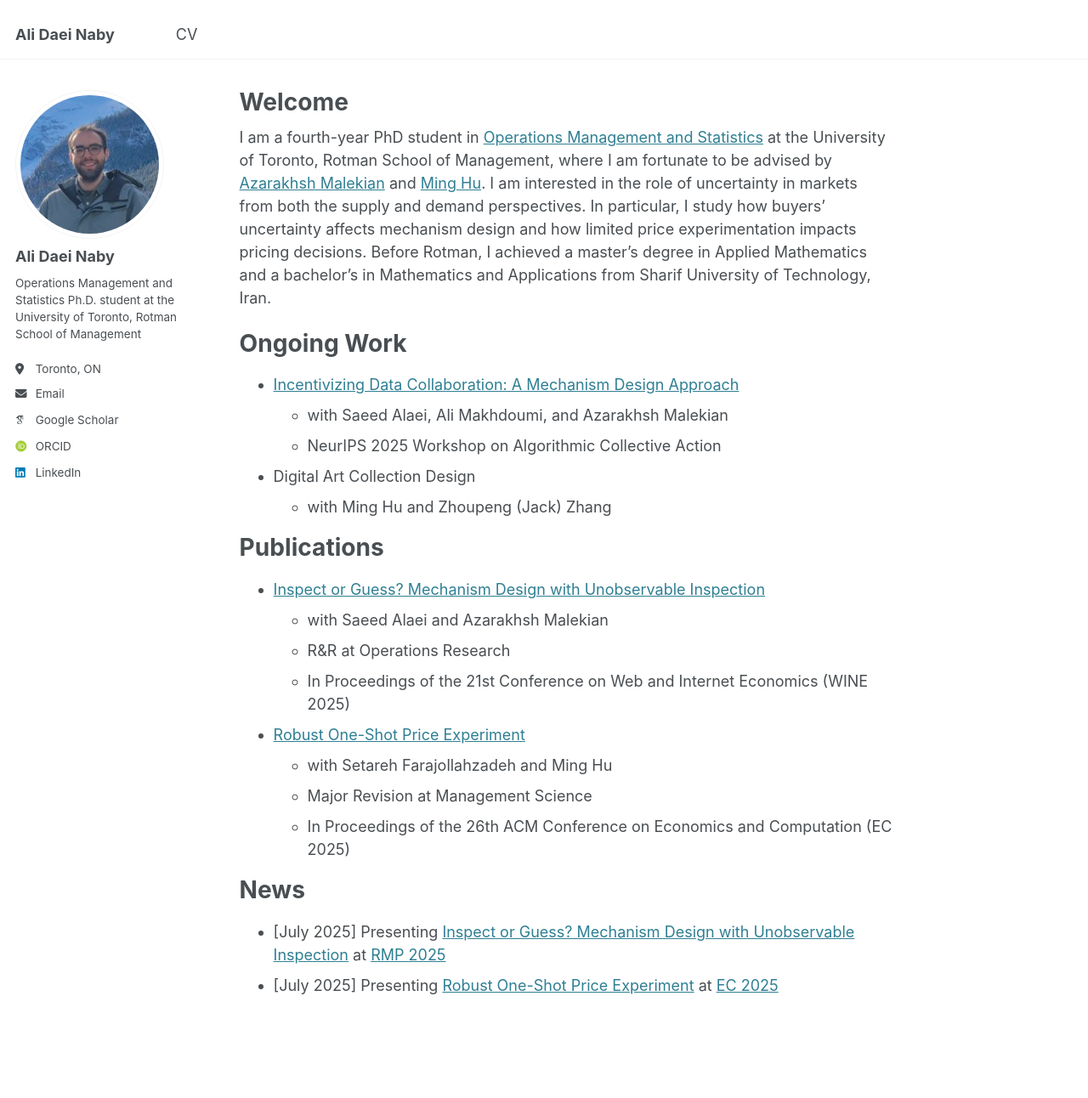
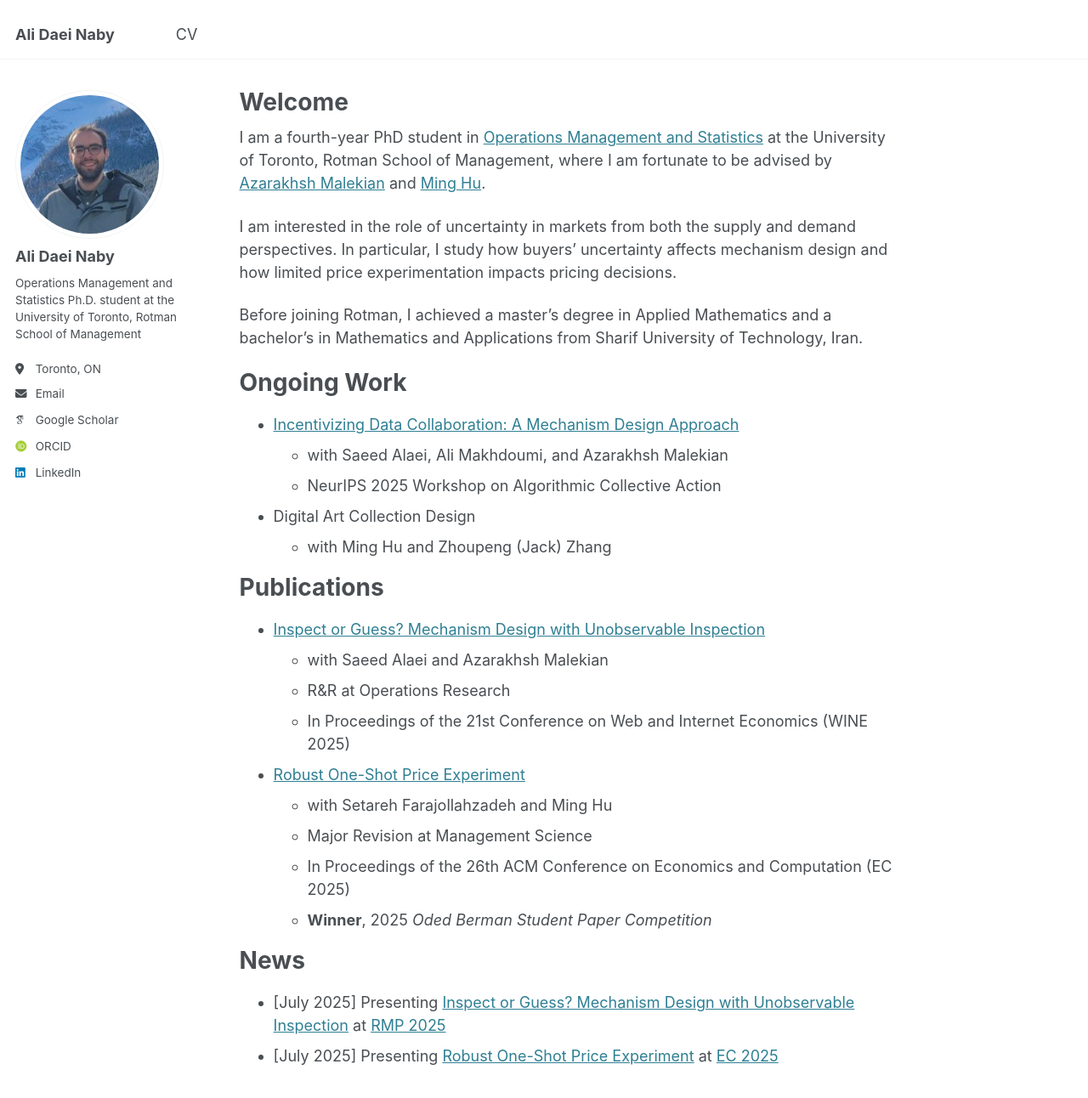
Before and after one commit to alidaeinaby/alidaeinaby.github.io, a Jekyll site: the page built from _pages/about.md, in a window 1280 px wide and 1400 px high. Shown: the top 1292 px of the window at 85% size. Built offline with Jekyll 4.4.1, drawn with Linux system fonts in a browser that asks for light colours; some web fonts are replaced.

Commit message:
Update about.md

```diff
--- a/_pages/about.md
+++ b/_pages/about.md
@@ -7,7 +7,11 @@ redirect_from:
   - /about.html
 ---
 
-I am a fourth-year PhD student in [Operations Management and Statistics](https://www.rotman.utoronto.ca/programs/phd-program/major-areas-of-study/opm-accordions/) at the University of Toronto, Rotman School of Management, where I am fortunate to be advised by [Azarakhsh Malekian](https://discover.research.utoronto.ca/22380-azarakhsh-malekian) and [Ming Hu](https://discover.research.utoronto.ca/21567-ming-hu). I am interested in the role of uncertainty in markets from both the supply and demand perspectives. In particular, I study how buyers' uncertainty affects mechanism design and how limited price experimentation impacts pricing decisions. Before Rotman, I achieved a master's degree in Applied Mathematics and a bachelor's in Mathematics and Applications from Sharif University of Technology, Iran.
+I am a fourth-year PhD student in [Operations Management and Statistics](https://www.rotman.utoronto.ca/programs/phd-program/major-areas-of-study/opm-accordions/) at the University of Toronto, Rotman School of Management, where I am fortunate to be advised by [Azarakhsh Malekian](https://discover.research.utoronto.ca/22380-azarakhsh-malekian) and [Ming Hu](https://discover.research.utoronto.ca/21567-ming-hu).
+
+I am interested in the role of uncertainty in markets from both the supply and demand perspectives. In particular, I study how buyers' uncertainty affects mechanism design and how limited price experimentation impacts pricing decisions.
+
+Before joining Rotman, I achieved a master's degree in Applied Mathematics and a bachelor's in Mathematics and Applications from Sharif University of Technology, Iran.
 
 Ongoing Work
 ======
@@ -30,6 +34,7 @@ Publications
   - with Setareh Farajollahzadeh and Ming Hu
   - Major Revision at Management Science
   - In Proceedings of the 26th ACM Conference on Economics and Computation (EC 2025)
+  - **Winner**, 2025 *Oded Berman Student Paper Competition*
 
 News
 ======
```
